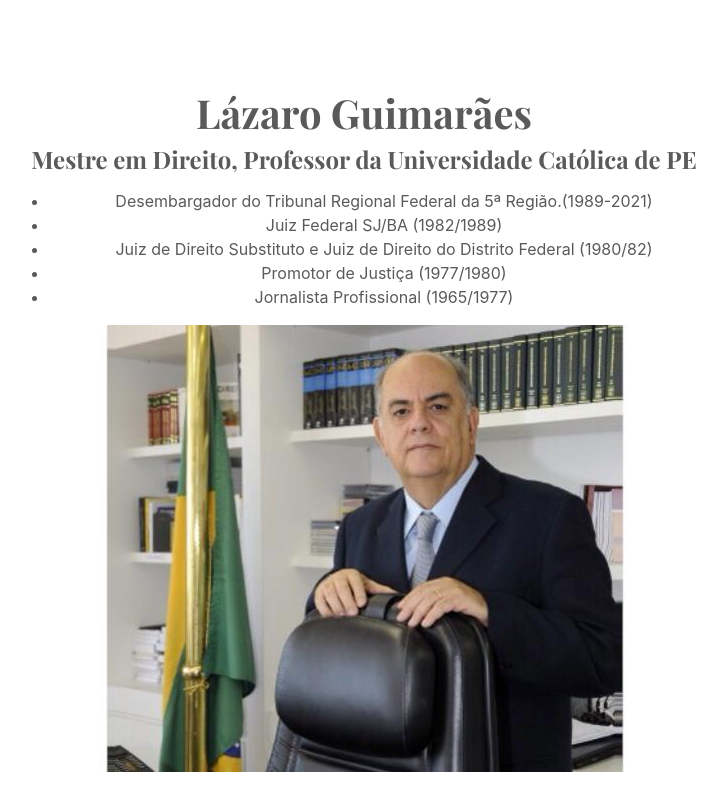
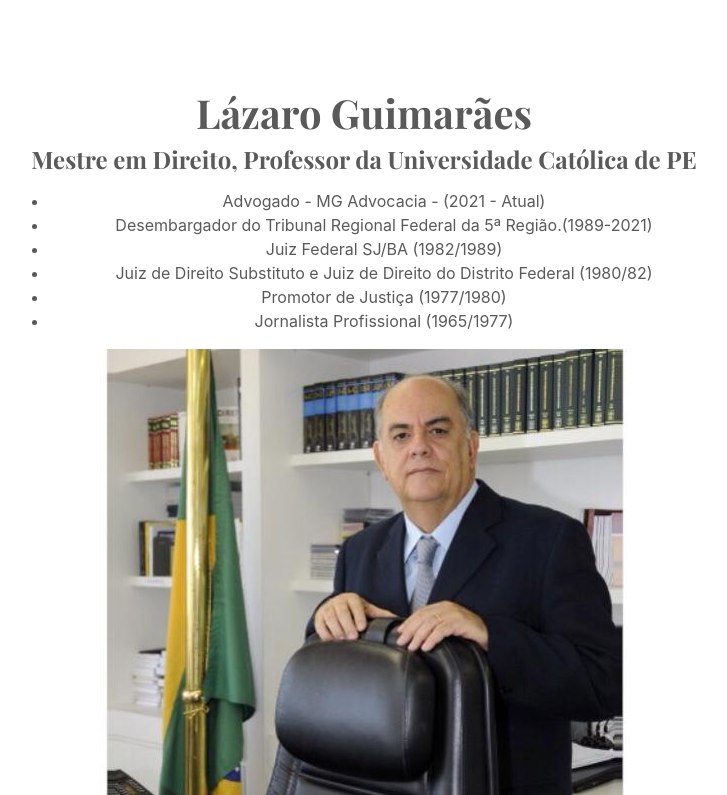
Before and after one commit to laguimarfh/lazaroguimaraes, a Django app: page /about/ in a window 1280 px wide. Shown: the part 241-1036 px from the top of the page, without its empty margins (276-1003 px from the left). Run offline with Django 3.2, Linux system fonts and the light colour scheme; some libraries are stand-ins or nearby versions.

Commit message:
web labtop

```diff
--- a/blog/templates/blog/about.html
+++ b/blog/templates/blog/about.html
@@ -14,6 +14,9 @@
       <h4>Mestre em Direito, Professor da Universidade Católica de PE</h4>
       <p class="lead text-muted">
         <ul>
+          <li>
+            Advogado - MG Advocacia - (2021 - Atual)
+          </li>
           <li>
             Desembargador do Tribunal Regional Federal da 5ª Região.(1989-2021)
           </li>
@@ -38,7 +41,7 @@
     </div>
   </div>
 </section>
-
+<!--
 <div class="album py-5 bg-light">
   <div class="container">
 
@@ -63,7 +66,7 @@
         </div>
       </div>
     </div>
-  </div>
+  </div> -->
 
 
 {% endblock %}
```
